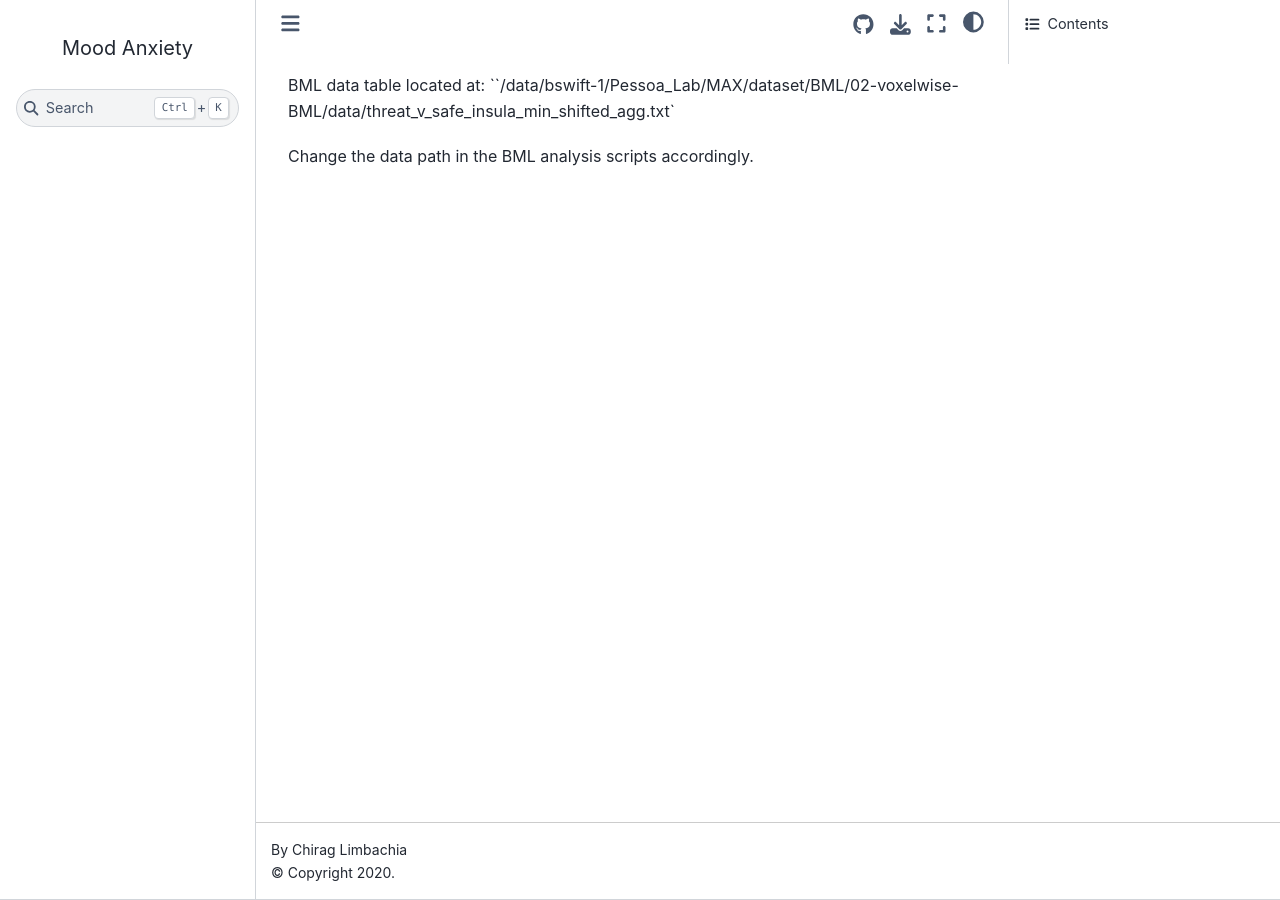
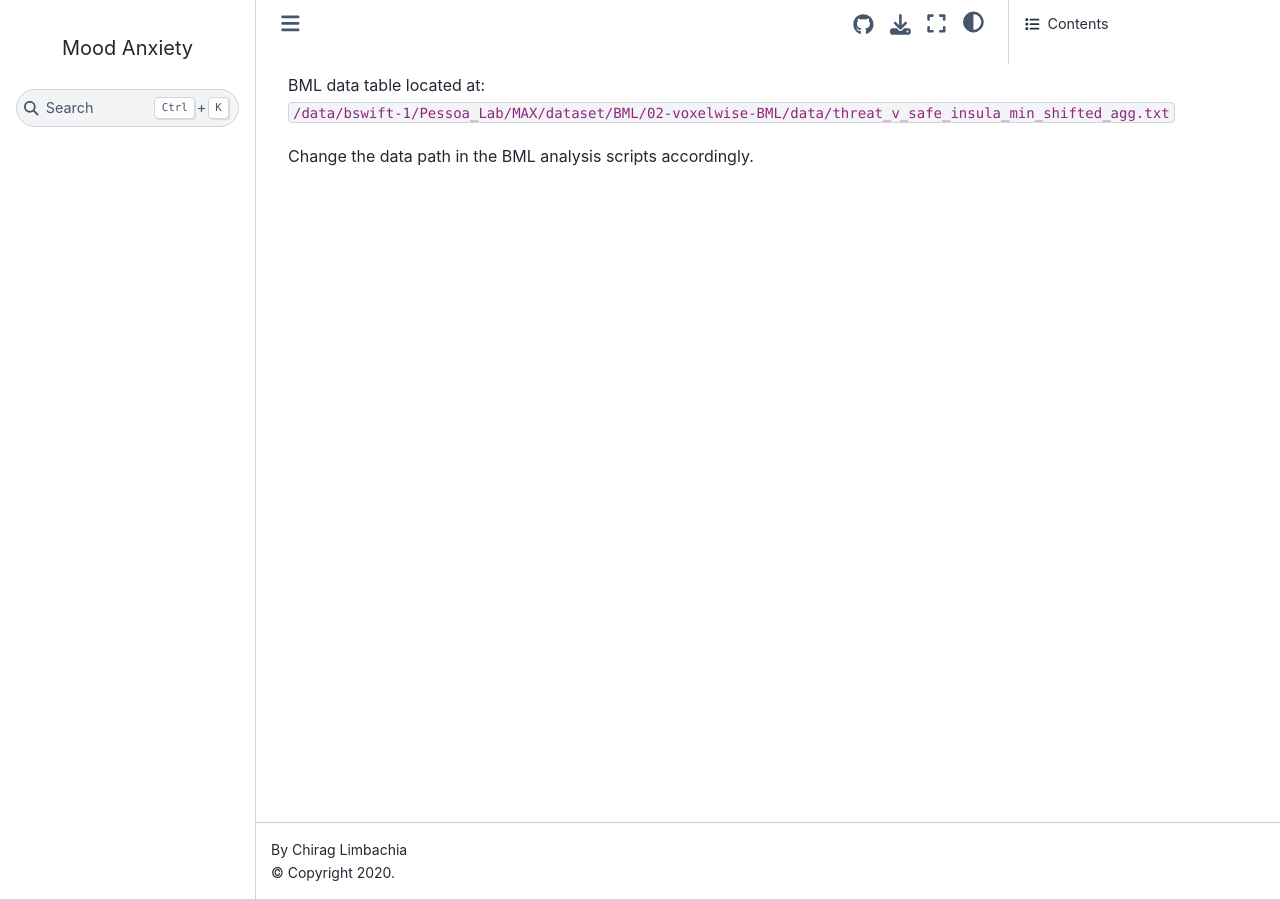
Before and after one commit to LCE-UMD/mood-anxiety, a Jupyter Book: the page built from 02-voxelwise-BML/data/README.md, in a window 1280 px wide. Built offline with Jupyter Book 1.0.4 settings and Sphinx 7.4.7 and the Sphinx Book theme 1.1.4, drawn with Linux system fonts in a browser that asks for light colours; pages that are not in the unit, such as notebooks, are missing from menus.

```diff
--- a/02-voxelwise-BML/data/README.md
+++ b/02-voxelwise-BML/data/README.md
@@ -1,3 +1,3 @@
-BML data table located at: ``/data/bswift-1/Pessoa_Lab/MAX/dataset/BML/02-voxelwise-BML/data/threat_v_safe_insula_min_shifted_agg.txt`
+BML data table located at: `/data/bswift-1/Pessoa_Lab/MAX/dataset/BML/02-voxelwise-BML/data/threat_v_safe_insula_min_shifted_agg.txt`
 
 Change the data path in the BML analysis scripts accordingly.
```
